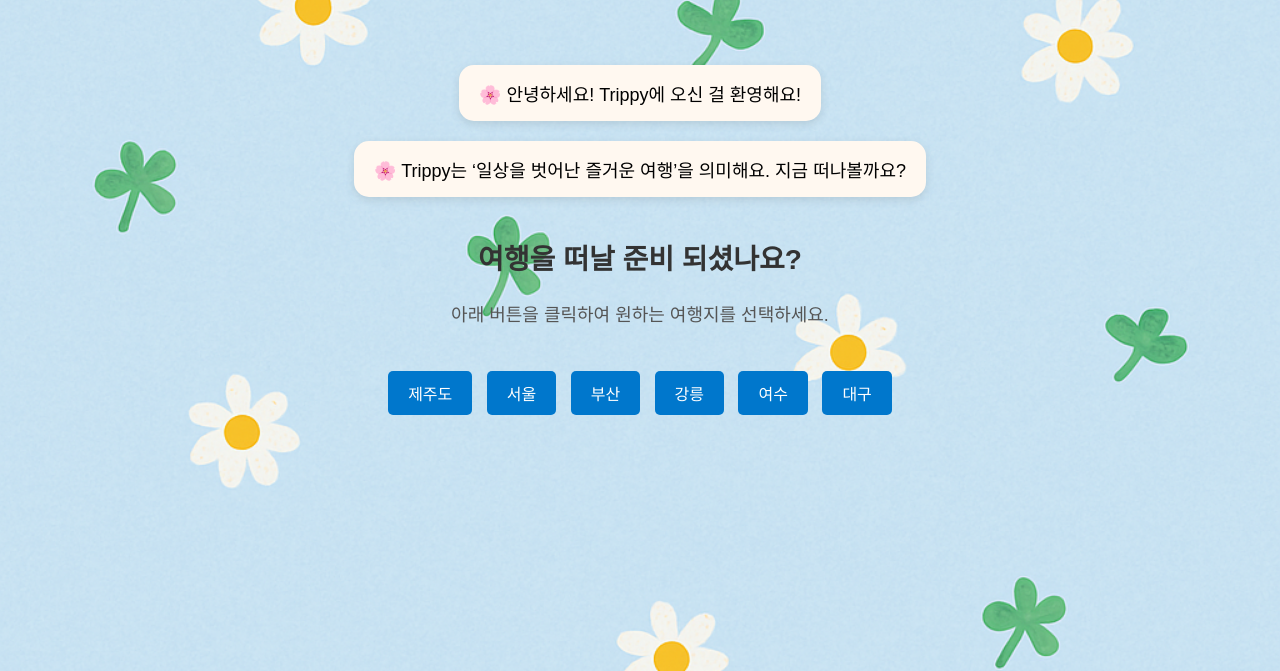
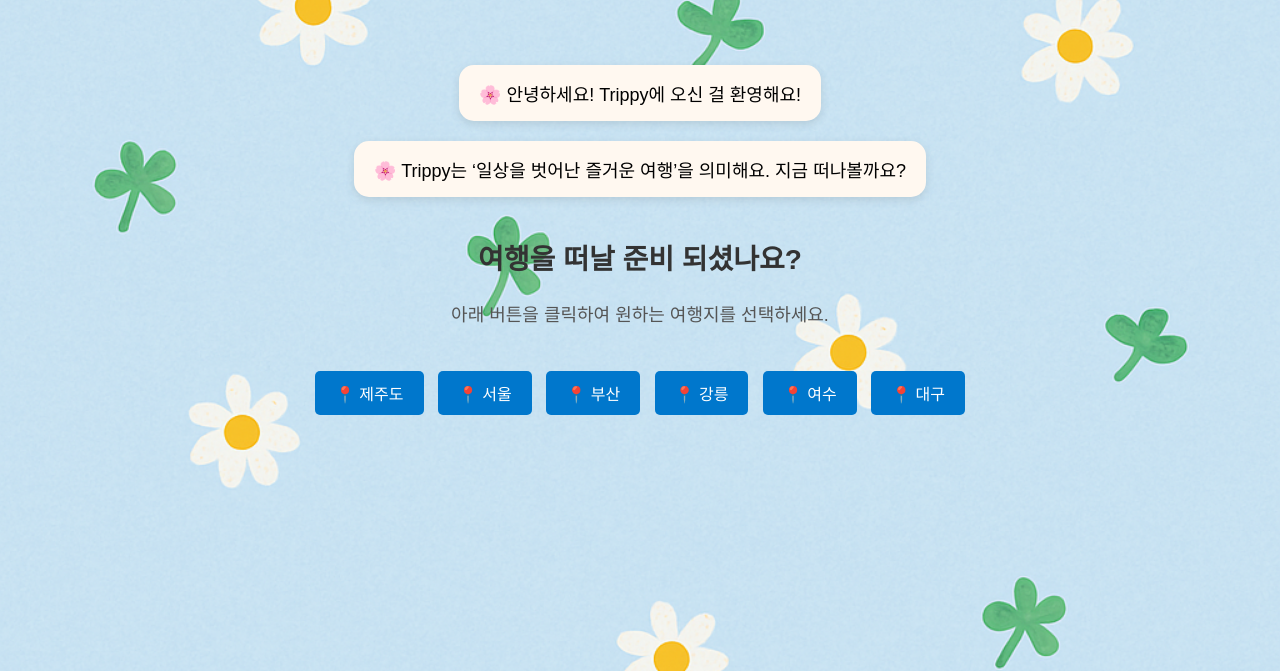
Before and after one commit to gwaniiii/gwaniiii.github.io, a plain HTML site: page index.html in a window 1280 px wide. Shown: the part 129-800 px from the top of the page. Drawn offline with Linux system fonts and the light colour scheme.

Commit message:
Update index.html

```diff
--- a/index.html
+++ b/index.html
@@ -1,10 +1,10 @@
 <!DOCTYPE html>
 <html lang="ko">
 <head>
-  <meta charset="UTF-8">
-  <meta name="viewport" content="width=device-width, initial-scale=1">
+  <meta charset="UTF-8" />
+  <meta name="viewport" content="width=device-width, initial-scale=1" />
   <title>태관의 여행 추천</title>
-  <link rel="stylesheet" href="style.css">
+  <link rel="stylesheet" href="style.css" />
   <style>
     body {
       font-family: Arial, sans-serif;
@@ -137,16 +137,17 @@
   </section>
 
   <nav>
-    <button onclick="showPlace('jeju')">제주도</button>
-    <button onclick="showPlace('seoul')">서울</button>
-    <button onclick="showPlace('busan')">부산</button>
-    <button onclick="showPlace('gangneung')">강릉</button>
-    <button onclick="showPlace('yeosu')">여수</button>
-    <button onclick="showPlace('daegu')">대구</button>
+    <button onclick="showPlace('jeju')">📍 제주도</button>
+    <button onclick="showPlace('seoul')">📍 서울</button>
+    <button onclick="showPlace('busan')">📍 부산</button>
+    <button onclick="showPlace('gangneung')">📍 강릉</button>
+    <button onclick="showPlace('yeosu')">📍 여수</button>
+    <button onclick="showPlace('daegu')">📍 대구</button>
   </nav>
 
+  <!-- 지역별 명소가 표시되는 영역 -->
   <main id="place-container">
-    <!-- 정보가 여기에 카드 형태로 표시됨 -->
+    <!-- 자바스크립트가 여기에 카드들을 생성함 -->
   </main>
 
   <script src="script.js"></script>
```
